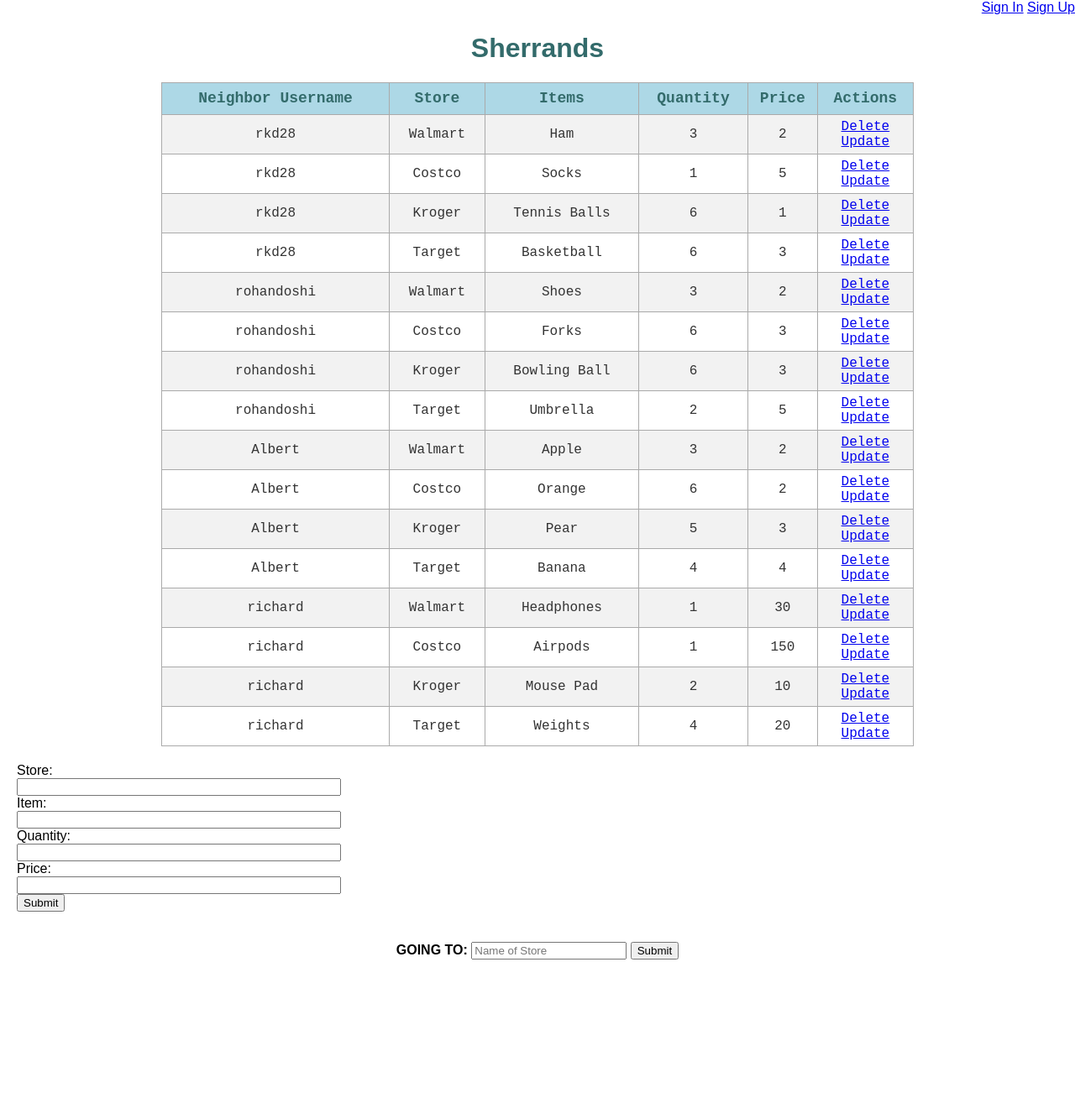
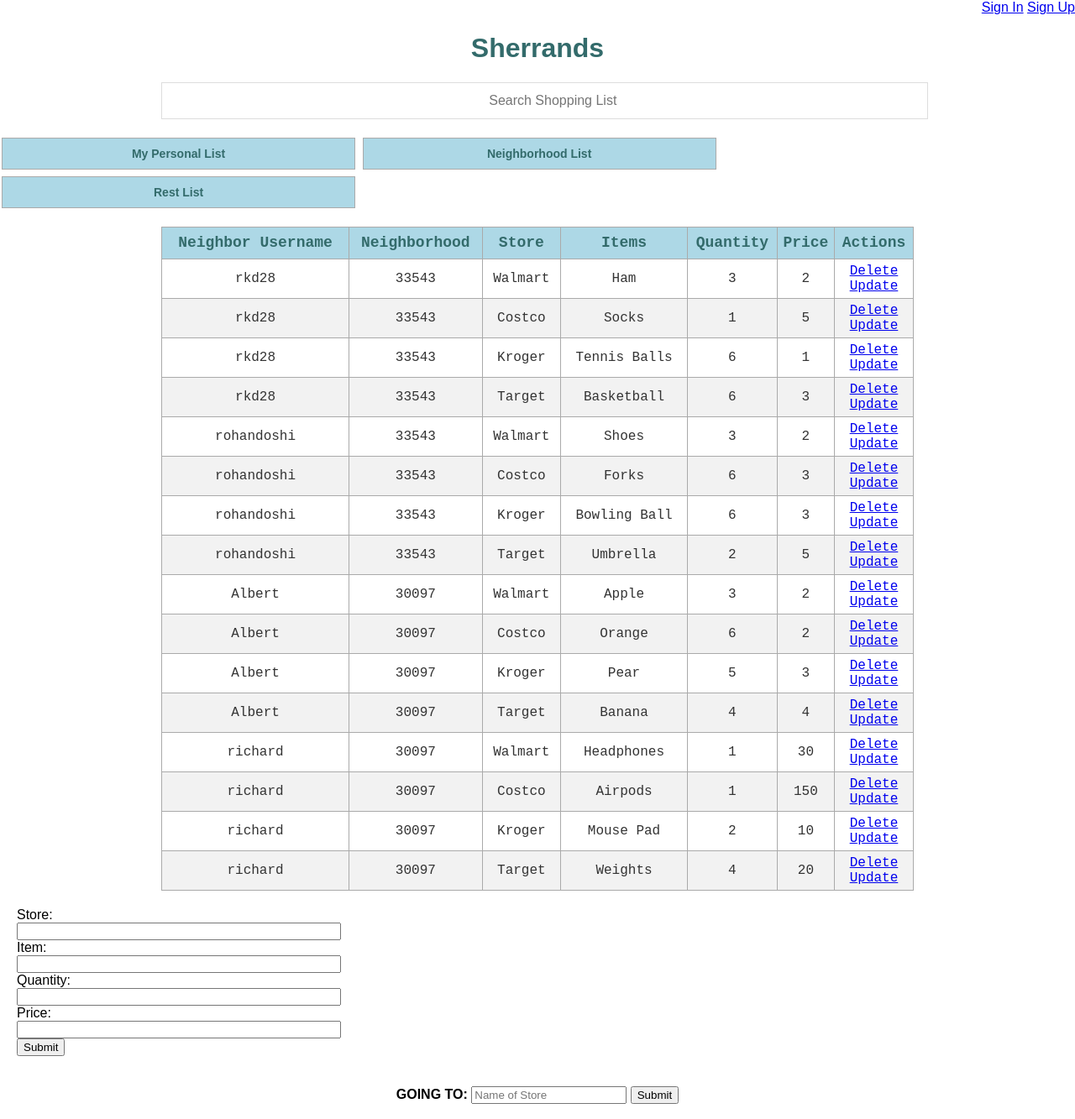
Before and after one commit to RajatDoshi/sherrands, a Flask app: page / in a window 1280 px wide. Shown: the whole page at 84% size. Before the commit the page ends 1143 px from the top, so only its background shows below. Run offline with Flask 2, Linux system fonts and the light colour scheme; data comes from the database, SQL or seed files in the repository; both versions use the stored data as it was after the commit.

Commit message:
Table Filters + Text Messaging Added

```diff
--- a/main.py
+++ b/main.py
@@ -1,7 +1,12 @@
+#command to run the server
 #FLASK_APP=main.py FLASK_ENV=development flask run --port 4050
+
 from flask import Flask, render_template, url_for, request, redirect, flash, session
 from flask_sqlalchemy import SQLAlchemy
 from datetime import datetime
+import nexmo
+
+client = nexmo.Client(key='332168c1', secret='IYB7GNSXl8HNtEMc')
 
 app = Flask(__name__)
 app.secret_key = '#d\xe9X\x00\xbe~Uq\xebX\xae\x81\x1fs\t\xb4\x99\xa3\x87\xe6.\xd1_'
@@ -12,6 +17,7 @@ db = SQLAlchemy(app)
 class Todo(db.Model):
 	id = db.Column(db.Integer, primary_key=True)
 	user = db.Column(db.String(200))
+	neighborhood = db.Column(db.String(200))
 	content = db.Column(db.String(200))
 	item = db.Column(db.String(200))
 	desiredAmount = db.Column(db.String(200))
@@ -37,14 +43,17 @@ def index():
 	if request.method == 'POST':
 		if 'user' in session:
 			curr_user = session['user']
+			neighborhoodVal = int(session['neighborhood'][0])
+			print("bro", neighborhoodVal)
 		else:
 			curr_user = 'Anonymous'
+			neighborhoodVal = 00000
 		store_info = request.form['content']
 		item_info = request.form['item_info']
 		quantity_info = request.form['quantity']
 		price_info = request.form['price']
 
-		new_entry = Todo(user=curr_user, content=store_info, item=item_info, desiredAmount=quantity_info, pricePerUnit=price_info)
+		new_entry = Todo(user=curr_user, content=store_info, neighborhood=neighborhoodVal, item=item_info, desiredAmount=quantity_info, pricePerUnit=price_info)
 		try:
 			db.session.add(new_entry)
 			db.session.commit()
@@ -56,9 +65,9 @@ def index():
 		tasks = Todo.query.order_by(Todo.date_created).all()
 		if 'user' in session:
 			curr_user = session['user']
-			return render_template('index.html', tasks=tasks, signInStatus="Sign Out", signUpStatus = "")
+			return render_template('index.html', tasks=tasks, signInStatus="Sign Out", signUpStatus = "", neigh=session['neighborhood'][0], userNameForFilter=session['user'])
 		else:
-			return render_template('index.html', tasks=tasks, signInStatus="Sign In", signUpStatus = "Sign Up")
+			return render_template('index.html', tasks=tasks, signInStatus="Sign In", signUpStatus = "Sign Up", neigh=0, userNameForFilter='Anonymous')
 
 @app.route('/process_signup', methods=['POST', 'GET'])
 def process_signup():
@@ -119,25 +128,28 @@ def sign_out():
 	del session['neighborhood']
 	return redirect('/')
 
-@app.route('/outputs', methods=['POST', 'GET'])
-def goingToStore():
-	if request.method == 'POST':
-		if 'user' not in session:
-			#PRINT pop up message about needing to sign in
-			return redirect('/signin')
-		curr_user = session['user']
-		going_to_store = request.form['store']
-		curr_neighborhood = session['neighborhood'][0]
-		usersInNeighborhood = db.session.query(Logins).filter_by(neighborhood=curr_neighborhood).all()
-		loginVarForCurrUser = 0
-		for l in usersInNeighborhood:
-			if l.username == curr_user:
-				loginVarForCurrUser = l
-				usersInNeighborhood.remove(l)
-		return str(usersInNeighborhood[0].username)
-
-	else:
-		return "get request outputs"
+@app.route('/sendMessage', methods=['POST', 'GET'])
+def sendMessage():
+	if 'user' not in session:
+		return redirect('/signin')
+	curr_user = session['user']
+	jsdata = request.form['javascript_data']
+	going_to_store = str(jsdata)
+	# going_to_store = "Walmart"
+	curr_neighborhood = session['neighborhood'][0]
+	usersInNeighborhood = db.session.query(Logins).filter_by(neighborhood=curr_neighborhood).all()
+	res = {}
+	for login in usersInNeighborhood:
+		itemList = db.session.query(Todo).filter_by(user=login.username).all()
+		for item in itemList:
+			if item.content == going_to_store:
+				temp = "Buy " + item.desiredAmount + " " + item.item + " @ $" + item.pricePerUnit
+				if not login.username in res:
+					res[login.username] = [temp]
+				else:
+					res[login.username].append(temp)
+	response = client.send_message({'from': '17324199309','to': '14046637639','text': str(res)})
+	return res
 
 @app.route('/delete/<int:id>')
 def delete(id):
--- a/static/css/main.css
+++ b/static/css/main.css
@@ -50,6 +50,20 @@ h1 {
     font-weight: bold;
 }
 
+.button {
+  background-color: lightblue;
+  border: 1px solid #aaa;;
+  color: #336B6B;
+  font-weight: bold;
+  width: 32.9%;
+  padding: 10px 0px;
+  text-align: center;
+  display: inline-block;
+  font-size: 14px;
+  margin: 4px 2px;
+  cursor: pointer;
+
+}
 
 .signin {
     text-align: right;
@@ -58,3 +72,13 @@ h1 {
 #content, #item_info, #quantity, #price {
     width: 30%;
 }
+
+#myInput {
+    width: 66.45%;
+    font-size: 16px;
+    padding: 12px 20px 12px 40px;
+    border: 1px solid #ddd;
+    margin-left:15%;
+    margin-right:15%;
+    text-align: center;
+}
--- a/templates/index.html
+++ b/templates/index.html
@@ -1,6 +1,7 @@
 {% extends 'base.html' %}
 
 {% block head %}
+<script src="https://ajax.googleapis.com/ajax/libs/jquery/3.4.1/jquery.min.js"></script>
 <title>Sherrands</title>
 {% endblock %}
 
@@ -18,19 +19,34 @@
 	{% if tasks|length < 1 %}
     <h4 style="text-align: center">There are no items on your list. Create one below!</h4>
     {% else %}
+    <input type="text" id="myInput" onkeyup="myFunction()" placeholder="Search Shopping List"><br><br>
+
+    <button class="button" type="button" onclick="onlyShowMine();return false;">My Personal List</button>
+    <button class="button" type="button" onclick="onlyShowNeighborhood();return false;">Neighborhood List</button>
+    <button class="button" type="button" onclick="resetFilter();return false;">Rest List</button>
+
+    <br>
+    <br>
+
     <div style="overflow-x:auto;">
         <table>
+            <thead>
+
             <tr>
                 <th>Neighbor Username</th>
+                <th>Neighborhood </th>
                 <th>Store</th>
                 <th>Items</th>
                 <th>Quantity </th>
                 <th>Price</th>
                 <th>Actions</th>
             </tr>
+            </thead>
+            <tbody id="myTable">
             {% for task in tasks %}
                 <tr>
                     <td>{{ task.user }}</td>
+                    <td>{{ task.neighborhood }}</td>
                     <td>{{ task.content }}</td>
                     <td>{{ task.item }}</td>
                     <td>{{ task.desiredAmount }}</td>
@@ -43,7 +59,19 @@
                     </td>
                 </tr>
             {% endfor %}
+            </tbody>
         </table>
+          <script>
+          $(document).ready(function(){
+            $("#myInput").on("keyup", function() {
+              var value = $(this).val().toLowerCase();
+              $("#myTable tr").filter(function() {
+                $(this).toggle($(this).text().toLowerCase().indexOf(value) > -1)
+              });
+            });
+          });
+          </script>
+
     </div>
 
     {% endif %}
@@ -66,13 +94,72 @@
     <br>
     <br>
 
-    <div class="outputForm">
-        <form action="/outputs" method="POST">
+    <div class="outputForm" method="post" onsubmit="myGoingToFilter();return false;">
+        <form id="outputForm">
           <label for="gotostore">GOING TO:</label>
           <input type="text" placeholder="Name of Store" id="store" name="store" >
           <input type="submit" value="Submit">
         </form>
     </div>
+    <br>
+
+    <script type="text/javascript">
+      function myGoingToFilter() {
+          var neighborhood = '{{neigh}}'
+          var val = document.getElementById("store").value
+          var value = val.toLowerCase();
+          $("#myTable tr").filter(function() {
+            var containsNeighborhood = ($(this).text().toLowerCase().indexOf(neighborhood))
+            if (containsNeighborhood > -1){
+                $(this).toggle($(this).text().toLowerCase().indexOf(value) > -1)
+            }
+            else{
+              $(this).toggle((9>10)) //this just always evaluates to False
+            }
+          });
+          console.log(value)
+          $.post( "/sendMessage", {
+            javascript_data: val
+          });
+
+        }
+
+          function onlyShowMine() {
+          var curr_user = '{{userNameForFilter}}'
+          // console.log("user: " + curr_user)
+          $("#myTable tr").filter(function() {
+            var containsUser = ($(this).text().toLowerCase().indexOf(curr_user.toLowerCase()))
+            console.log($(this).text().toLowerCase())
+            if (containsUser > -1){
+              $(this).toggle((9<10)) //this just always evaluates to True
+            }
+            else{
+              $(this).toggle((9>10)) //this just always evaluates to False
+            }
+          });
+        }
+
+          function onlyShowNeighborhood() {
+          var neighborhood = '{{neigh}}'
+          // console.log(neighborhood)
+          $("#myTable tr").filter(function() {
+            var containsNeighborhood = ($(this).text().indexOf(neighborhood))
+            if (containsNeighborhood > -1){
+              $(this).toggle((9<10)) //this just always evaluates to True
+            }
+            else{
+              $(this).toggle((9>10)) //this just always evaluates to False
+            }
+          });
+        }
+
+          function resetFilter() {
+          $("#myTable tr").filter(function() {
+            $(this).toggle((9<10))
+          });
+        }
+
+    </script>
 
 </div>
 {% endblock %}
```
Also changed, not shown: logins.db, test.db.
